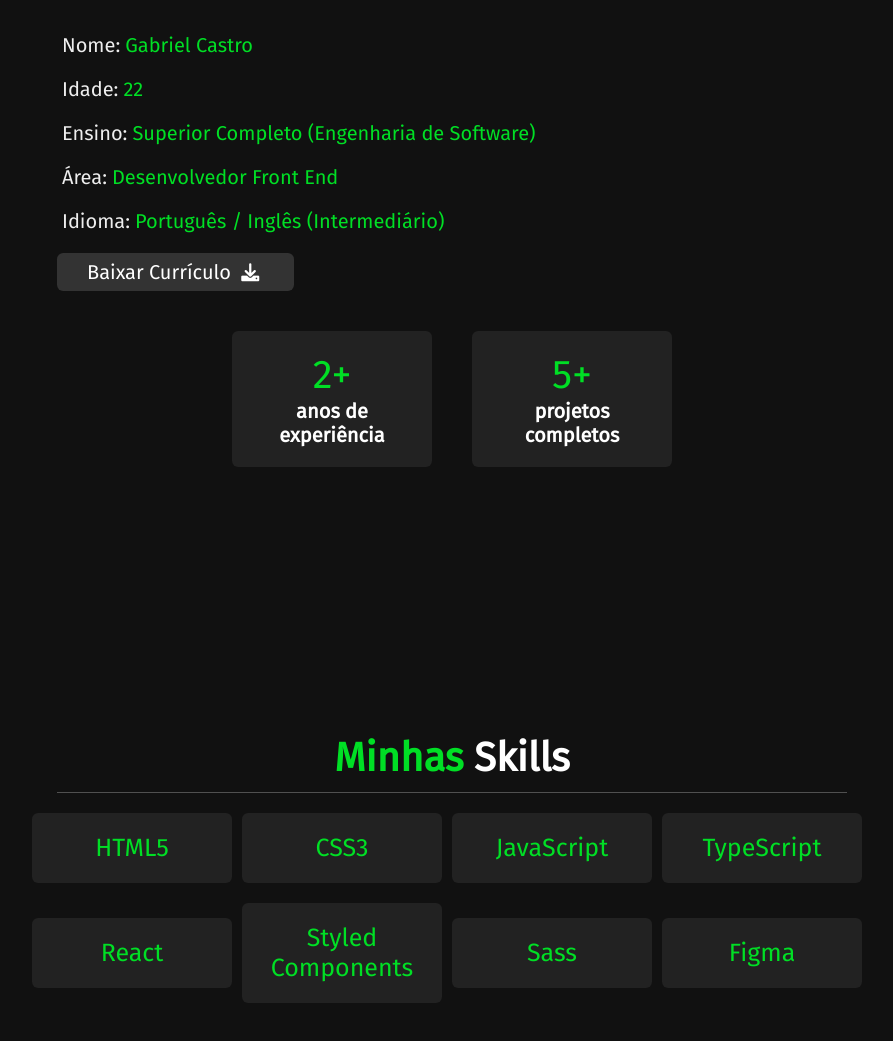
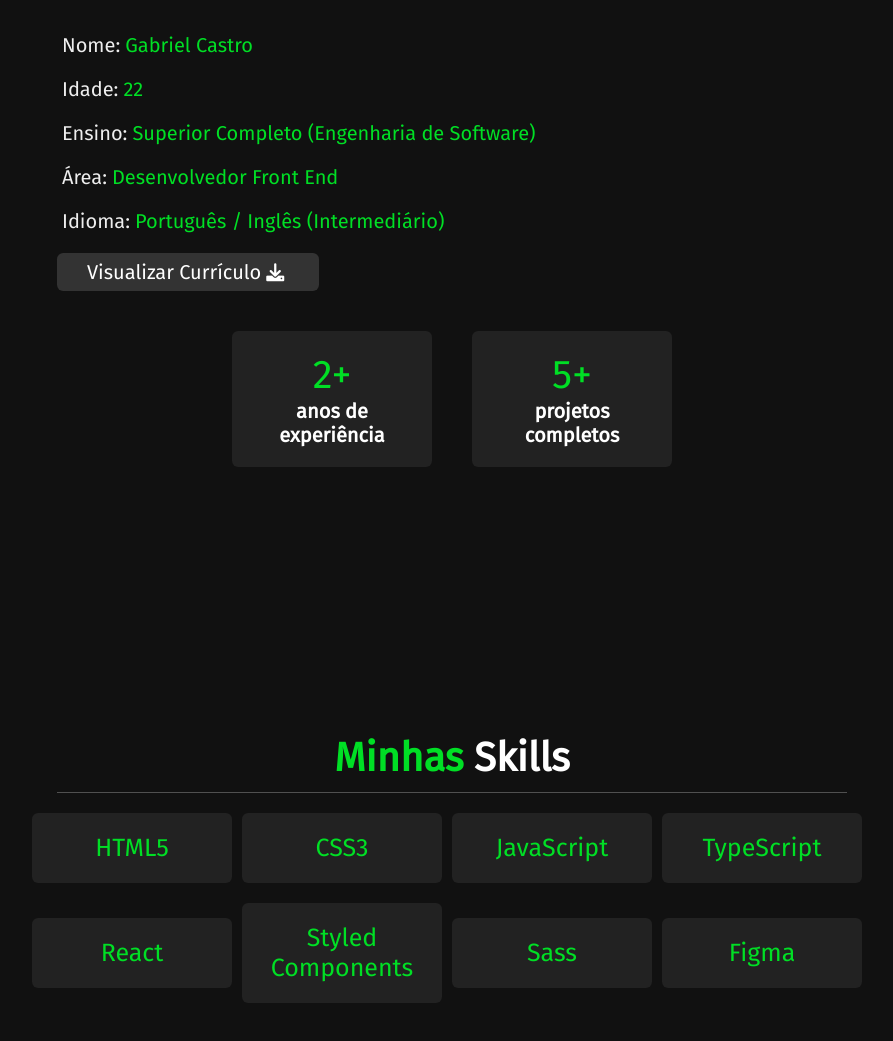
Before and after one commit to gabrielcastr0/portfolio-web, a plain HTML site: page index.html in a window 1280 px wide. Shown: the part 886-1927 px from the top of the page, without its empty margins (363-1256 px from the left). Drawn offline with nearby package versions, Linux system fonts and the light colour scheme.

Commit message:
feat: Atualizando cv + mudando link

```diff
--- a/index.html
+++ b/index.html
@@ -60,7 +60,7 @@
         <h3><span>Ensino:</span>Superior Completo (Engenharia de Software)</h3>
         <h3><span>Área:</span>Desenvolvedor Front End</h3>
         <h3><span>Idioma:</span>Português / Inglês (Intermediário)</h3>
-        <a href="./assets/cv/CV.docx.pdf" download="currículo"><button class="btn">Baixar Currículo <i class="fas fa-download"></i></button></a>
+        <a href="https://docs.google.com/document/d/1mxWc97J4w7ZTZ1MtNLJdNpRBOmz0zZ9Nei4BpQMyMXc/edit?usp=sharing" download="currículo" target="_blank"><button class="btn">Visualizar Currículo<i class="fas fa-download"></i></button></a>
       </div>
 
       <div class="counter">
```
Also changed, not shown: 1 other file.
